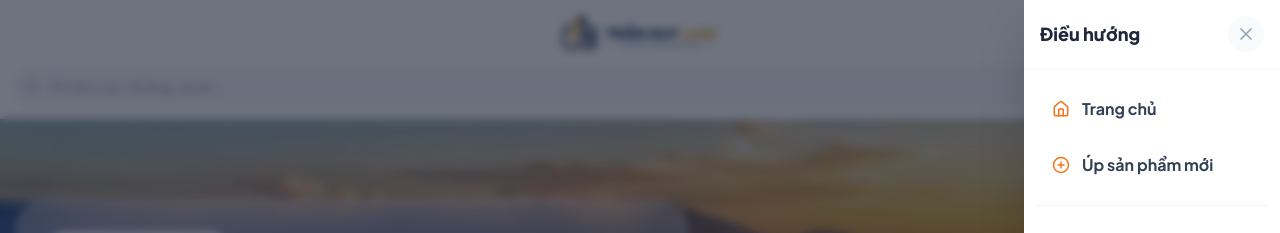
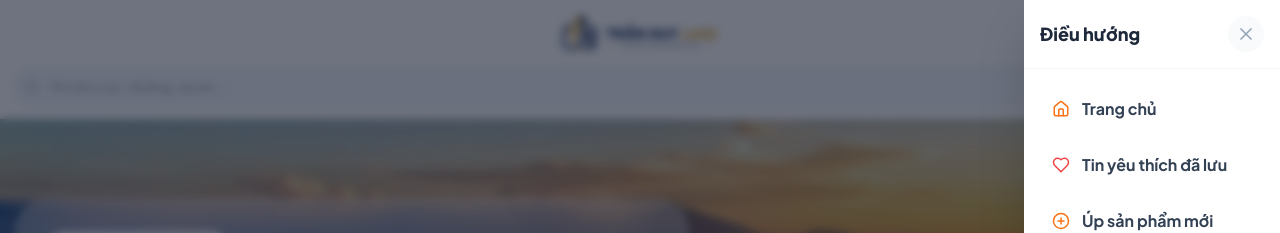
Before and after one commit to tranhuyland/tranhuylanddanang, a Next.js app: page / in a window 1280 px wide. Both pictures are taken after a click on the button 1249 px from the left and 87 px from the top of the page. Shown: the top 233 px of the page. Built offline with nearby package versions, Linux system fonts and the light colour scheme; no server answers.

Commit message:
Update Header.tsx

```diff
--- a/src/components/Header.tsx
+++ b/src/components/Header.tsx
@@ -4,7 +4,8 @@ import React, { useState, useEffect } from 'react';
 import { useRouter, usePathname } from 'next/navigation';
 import Image from 'next/image';
 import Link from 'next/link';
-import { ChevronLeft, Search, SlidersHorizontal, Menu, X, Home, PlusCircle, Phone } from 'lucide-react';
+// 🔥 ĐÃ THÊM ICON HEART VÀO ĐÂY
+import { ChevronLeft, Search, SlidersHorizontal, Menu, X, Home, PlusCircle, Phone, Heart } from 'lucide-react';
 
 export default function Header() {
   const router = useRouter();
@@ -164,6 +165,15 @@ export default function Header() {
               <Link href="/" onClick={() => setIsMenuOpen(false)} className="flex items-center gap-3 px-4 py-3 text-slate-700 hover:bg-orange-50 hover:text-orange-600 rounded-2xl font-bold transition-colors">
                 <Home size={18} className="text-orange-500" /> Trang chủ
               </Link>
+
+              {/* 🔥 NÚT TIN YÊU THÍCH MỚI */}
+              <Link href="/" onClick={() => {
+                  setIsMenuOpen(false);
+                  window.scrollTo({ top: 0, behavior: 'smooth' });
+              }} className="flex items-center gap-3 px-4 py-3 text-slate-700 hover:bg-red-50 hover:text-red-600 rounded-2xl font-bold transition-colors">
+                <Heart size={18} className="text-red-500" /> Tin yêu thích đã lưu
+              </Link>
+
               <Link href="/dang-tin" onClick={() => setIsMenuOpen(false)} className="flex items-center gap-3 px-4 py-3 text-slate-700 hover:bg-orange-50 hover:text-orange-600 rounded-2xl font-bold transition-colors">
                 <PlusCircle size={18} className="text-orange-500" /> Úp sản phẩm mới
               </Link>
```
